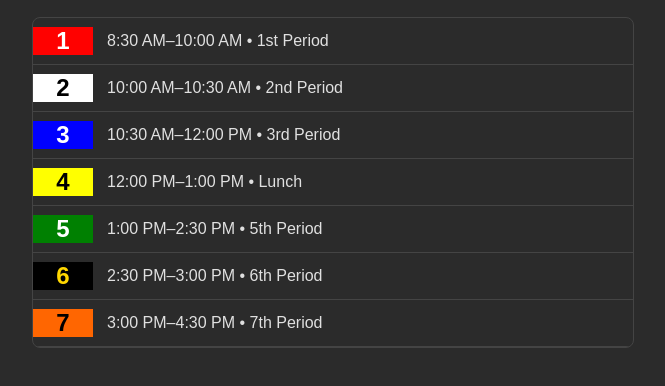
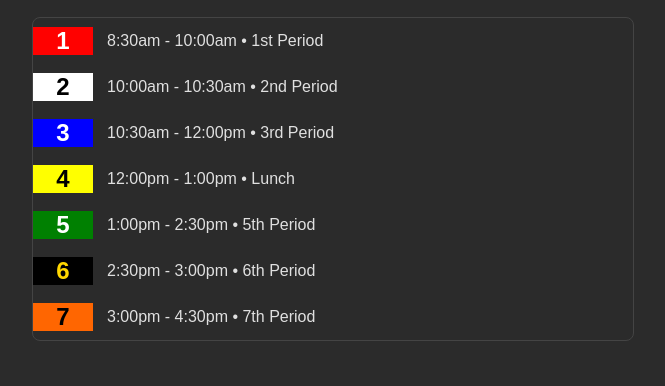
Before and after one commit to MJHalling/bellschedule, a plain HTML site: page index.html in a window 1280 px wide. Shown: the part 82-468 px from the top of the page, without its empty margins (307-972 px from the left). Drawn offline with Linux system fonts and the light colour scheme.

Commit message:
Update index.html

```diff
--- a/index.html
+++ b/index.html
@@ -40,7 +40,6 @@
     align-items: center;
     padding: 0;
     transition: background-color 0.3s ease;
-    border-bottom: 1px solid #444;
   }
   .num-col {
     width: 60px;
@@ -93,6 +92,11 @@
     return hours * 3600 + minutes * 60;
   }
 
+  function formatTimeLabel(timeStr) {
+    const [time, meridianRaw] = timeStr.split(" ");
+    return time + meridianRaw.toLowerCase();
+  }
+
   function formatCountdown(secondsLeft) {
     const m = Math.floor(secondsLeft / 60);
     return `${m}m`;
@@ -118,7 +122,7 @@
 
       const countdown = formatCountdown(secondsLeft);
 
-      const segmentSize = 900;
+      const segmentSize = 900; // 15 minutes
       const totalSegments = Math.max(1, Math.floor(totalSeconds / segmentSize));
       const horseSegment = Math.min(totalSegments - 1, Math.floor(secondsLeft / segmentSize));
 
@@ -145,7 +149,7 @@
       const labelCol = document.createElement("div");
       labelCol.className = "label-col";
       labelCol.innerHTML = `
-        <span>${block.start}–${block.end} • ${block.label}</span>
+        <span>${formatTimeLabel(block.start)} - ${formatTimeLabel(block.end)} • ${block.label}</span>
         <span>${isActive ? `${countdown} ${progressLine}` : ""}</span>
       `;
 
```
